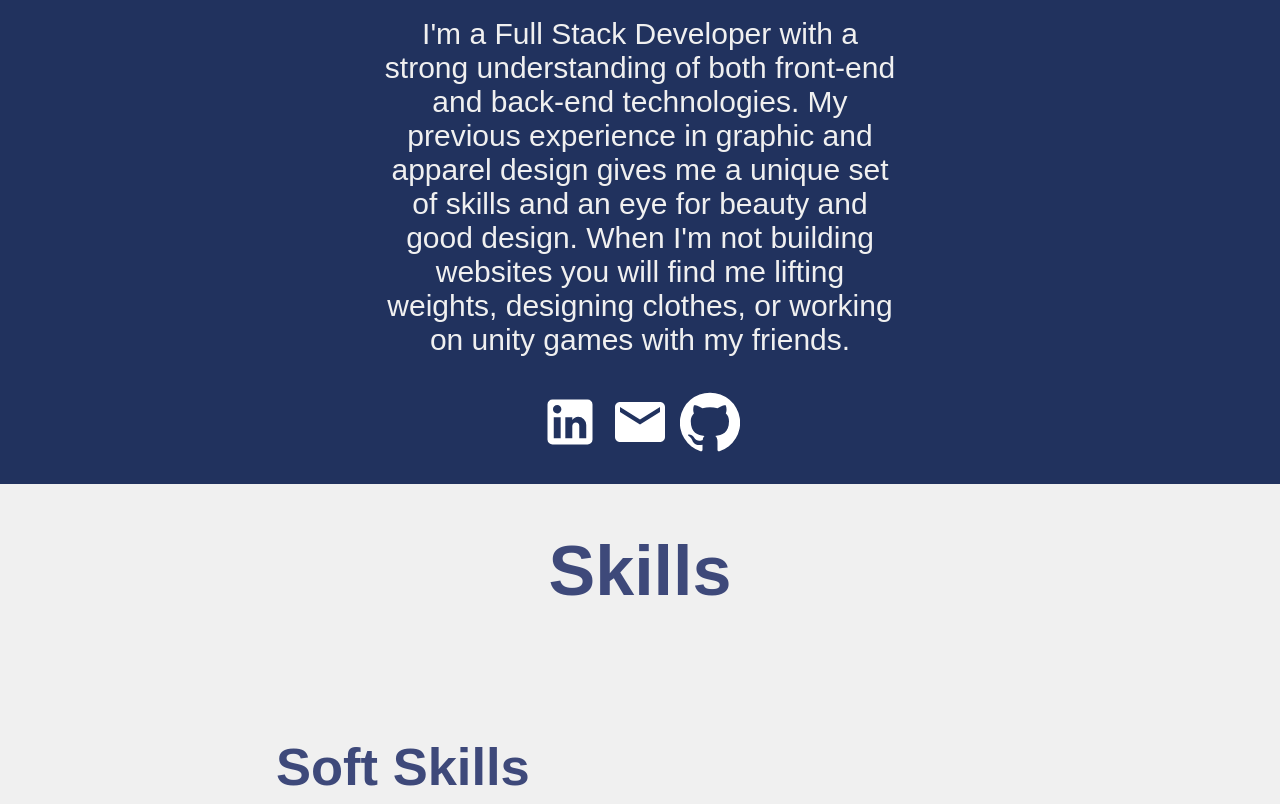
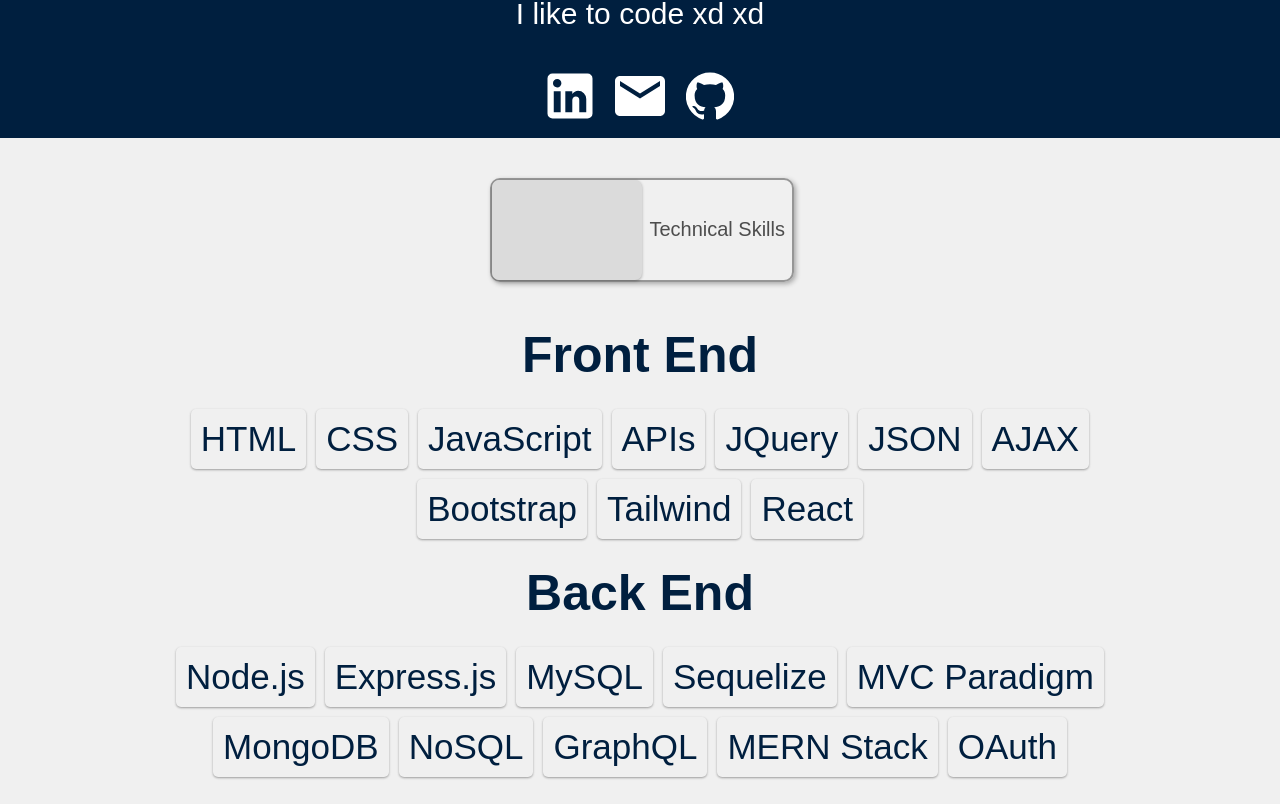
Before and after one commit to bantonneau/react-portfolio, a React (Create React App) app: page / in a window 1280 px wide. Shown: the part 316-1120 px from the top of the page. Built offline with nearby package versions, Linux system fonts and the light colour scheme.

Commit message:
Add site content and modify styling

```diff
--- /dev/null
+++ b/src/components/SoftSkills.js
@@ -0,0 +1,33 @@
+// SoftSkills.js
+import React from 'react'
+
+const softSkills = [
+    "Attention to Detail",
+    "Creativity",
+    "Problem Solving",
+    "Communication",
+    "Teamwork",
+    "Leadership",
+    "Relationship Building",
+    "Conflict Resolution",
+    "Adaptability",
+    "Integrity",
+    "Resilience"
+];
+
+const SoftSkills = () => {
+    return (
+        <div>
+            <h2>Professional Skills</h2>
+            <div className='skillsContainer'>
+                {softSkills.map((skill, index) => (
+                    <div className="skillTile" key={index}>
+                        {skill}
+                    </div>
+                ))}
+            </div>
+        </div>
+    )
+}
+
+export default SoftSkills
--- /dev/null
+++ b/src/components/TechnicalSkills.js
@@ -0,0 +1,75 @@
+// TechnicalSkills.js
+import React from 'react'
+
+export const frontendSkills = [
+    "HTML",
+    "CSS",
+    "JavaScript",
+    "APIs",
+    "JQuery",
+    "JSON",
+    "AJAX",
+    "Bootstrap",
+    "Tailwind",
+    "React",
+  ];
+
+export const backendSkills = [
+    "Node.js",
+    "Express.js",
+    "MySQL",
+    "Sequelize",
+    "MVC Paradigm",
+    "MongoDB",
+    "NoSQL",
+    "GraphQL",
+    "MERN Stack",
+    "OAuth"
+];
+
+const otherSkills = [
+    "Git",
+    "Heroku",
+    "Webpack",
+    "TypeScript",
+    "NPM",
+    "Jest",
+    "Agile Development"
+]
+
+
+
+const TechnicalSkills = () => {
+    return (
+        <div>
+            <h2>Front End</h2>
+            <div className='skillsContainer'>
+            {frontendSkills.map((skill, index) => (
+                <div className="skillTile" key={index}>
+                    {skill}
+                </div>
+            ))}
+            </div>
+
+            <h2>Back End</h2>
+            <div className='skillsContainer'>
+            {backendSkills.map((skill, index) => (
+                <div className="skillTile" key={index}>
+                    {skill}
+                </div>
+            ))}
+             </div>
+
+            <h2>Other</h2>
+            <div className='skillsContainer'>
+            {otherSkills.map((skill, index) => (
+                <div className="skillTile" key={index}>
+                    {skill}
+                </div>
+            ))}
+            </div>
+        </div>
+    )
+}
+
+export default TechnicalSkills
--- a/src/pages/Home.js
+++ b/src/pages/Home.js
@@ -1,35 +1,42 @@
-import React from 'react'
+import React, { useState } from 'react'
 import { LinkedIn, Email, GitHub } from '@material-ui/icons'
 import '../styles/Home.css'
+import TechnicalSkills from '../components/TechnicalSkills.js'
+import SoftSkills from '../components/SoftSkills.js'
 
 function Home() {
+
+  const [showTechnical, setShowTechnical] = useState(true);
+
   return (
     <div className='home'>
       <div className='about'>
         <h2>Hi, My Name is Ben</h2>
         <div className='prompt'>
           <p>
-            I'm a Full Stack Developer with a strong understanding of both front-end and back-end technologies. My previous experience in graphic and apparel design gives me a unique set of skills and an eye for beauty and good design. When I'm not building websites you will find me lifting weights, designing clothes, or working on unity games with my friends.
+            I like to code xd xd
+            {/* I'm a Full Stack Developer with a strong understanding of both front-end and back-end technologies. My previous experience in graphic and apparel design gives me a unique set of skills and an eye for beauty and good design. When I'm not building websites you will find me lifting weights, designing clothes, or working on unity games with my friends. */}
           </p>
           <LinkedIn />
           <Email />
-          <GitHub />
+          <GitHub className='githubIcon' />
         </div>
       </div>
       {/*Make an array of technical skills and soft skills and map them to tile components */}
       {/*Add toggle to switch between technical and soft skills, with nice tile fade in animation when switching? */}
       <div className='skills'>
-        <h1>Skills</h1>
-        <ol className='list'>
-          <li className='item'>
-            <h2> </h2>
-            <span> </span>
-          </li>
-          <li className='item'>
-            <h2> Soft Skills</h2>
-            <span> </span>
-          </li>
-        </ol>
+
+        <div className="toggleContainer">
+          <label className="toggle">
+            <input type="checkbox" onChange={() => setShowTechnical(!showTechnical)} />
+            <span className="slider"></span>
+            <span className="labels" data-on="Soft Skills" data-off="Technical Skills"></span>
+          </label>
+        </div>
+
+        <div className="skillsContainer">
+          {showTechnical ? <TechnicalSkills /> : <SoftSkills />}
+        </div>
       </div>
     </div>
   )
--- a/src/styles/Home.css
+++ b/src/styles/Home.css
@@ -1,26 +1,32 @@
+:root {
+  --mainColor: #001F3F;
+  --accentColor: white;
+  --mainText: #0074D9;
+  --accentText: rgb(232, 232, 149);
+}
+
 .home {
   width: 100%;
   align-items: center;
   font-family: "Arial", sans-serif;
-    color: #3e497a;
+  color: var(--mainColor);
 }
 
 .about {
   width: 100%;
-    height: calc(100vh - 100px);
   display: flex;
   flex-direction: column;
   justify-content: center;
   align-items: center;
   text-align: center;
-    background-color: #21325e;
-    color: #f0f0f0;
+  background-color: var(--mainColor);
+  color: var(--accentColor);
 }
 
 .about h2 {
   font-family: "Segoe UI", Tahoma, Geneva, Verdana, sans-serif;
   font-size: 80px;
-    color: #e9d35b;
+  color: var(--accentText);
   height: 50px;
 }
 
@@ -28,10 +34,15 @@
   width: 40%;
   font-size: 30px;
 }
+
 .prompt svg {
   font-size: 60px;
   margin: 5px;
-    color: white;
+  color: var(--accentColor);
+}
+
+.githubIcon {
+  transform: scale(0.8);
 }
 
 .skills {
@@ -44,7 +55,7 @@
 }
 
 .skills h1 {
-    color: #3e497a;
+  color: var(--mainText);
 }
 
 .skills .list {
@@ -56,6 +67,124 @@
   font-size: 20px;
 }
 
+.skills {
+  text-align: center;
+}
+
+.list {
+  padding: 0;
+}
+
+.skills h2 {
+  font-size: 50px;
+  margin: 20px 0 20px 0;
+}
+
+.toggleContainer {
+  /* Using the shorthand property */
+margin: 40px 0 20px 0;
+}
+
+.toggle {
+  /* --width: 80px;
+  --height: calc(var(--width) / 3); */
+
+  position: relative;
+  display: inline-block;
+  width: 300px;
+  height: 100px;
+  border-radius: 10px;
+  cursor: pointer;
+}
+
+.toggle input {
+  display: none;
+}
+
+.toggle .slider {
+  position: absolute;
+  top: 0;
+  left: 0;
+  width: 100%;
+  height: 100%;
+  border-radius: 10px;
+  border: 2px solid #969696;
+  box-shadow: 2px 2px 5px rgba(0, 0, 0, 0.3);
+  transition: all 0.4s ease-in-out;
+}
+
+.toggle .slider::before {
+  content: "";
+  position: absolute;
+  top: 0px;
+  left: 0px;
+  width: 150px;
+  height: 100px;
+  border-radius: 7px;
+  background-color: #dbdbdb;
+  box-shadow: 0px 1px 3px rgba(0, 0, 0, 0.3);
+  transition: all 0.4s ease-in-out;
+}
+
+.toggle input:checked+.slider::before {
+  transform: translateX(150px);
+}
+
+.toggle .labels {
+  position: absolute;
+  top: 0px;
+  left: 0;
+  width: 100%;
+  height: 100%;
+  color: #4d4d4d;
+  font-size: 20px;
+  font-family: sans-serif;
+  transition: all 0.4s ease-in-out;
+}
+
+.toggle .labels::after {
+  content: attr(data-off);
+  position: absolute;
+  top: 40px;
+  right: 5px;
+  opacity: 1;
+  transition: all 0.4s ease-in-out;
+}
+
+.toggle .labels::before {
+  content: attr(data-on);
+  position: absolute;
+  top: 40px;
+  left: 25px;
+  opacity: 0;
+  transition: all 0.4s ease-in-out;
+}
+
+.toggle input:checked~.labels::after {
+  opacity: 0;
+}
+
+.toggle input:checked~.labels::before {
+  opacity: 1;
+}
+
+  .skillTile {
+    background-color: #f0f0f0;
+    padding: 10px;
+    margin: 5px;
+    border-radius: 5px;
+    box-shadow: 0 1px 3px rgba(0,0,0,0.12), 0 1px 2px rgba(0,0,0,0.24);
+  }
+
+  .skillsContainer {
+    display: flex;
+    flex-wrap: wrap;
+    justify-content: center;
+    margin: 0 6vw 0 6vw;
+  }
+
+
+
 @media only screen and (max-width: 600px) {
   .about h2 {
     font-size: 40px;
@@ -66,15 +195,4 @@
     font-size: 20px;
     width: 80%;
   }
-
-    .skills {
-      text-align: center;
 }
-    .list {
-      padding: 0;
-    }
-
-    .skills h2 {
-      font-size: 30px;
-    }
-  }
--- a/src/styles/ProjectDisplay.css
+++ b/src/styles/ProjectDisplay.css
@@ -1,3 +1,10 @@
+:root {
+  --mainColor: #001F3F;
+  --accentColor: white;
+  --mainText: #0074D9;
+  --accentText: rgb(232, 232, 149);
+}
+
 .project {
     width: 100%;
     height: calc(100vh - 100px);
@@ -9,7 +16,7 @@
 
   .project h1 {
     margin-top: 50px;
-    color: #3e497a;
+    color: var(--mainColor);
     font-size: 35px;
   }
   .project img {
@@ -19,10 +26,10 @@
 
   .project p {
     font-size: 40px;
-    color: #3e497a;
+    color: var(--mainColor);
   }
 
   .project svg {
     font-size: 60px;
-    color: #3e497a;
+    color: var(--mainColor);
   }
--- a/src/styles/Projects.css
+++ b/src/styles/Projects.css
@@ -1,3 +1,10 @@
+:root {
+  --mainColor: #001F3F;
+  --accentColor: white;
+  --mainText: #0074D9;
+  --accentText: rgb(232, 232, 149);
+}
+
 .projects {
     width: 100%;
     height: auto;
@@ -8,7 +15,7 @@
   }
   .projects .projectTitle {
     text-align: center;
-    color: #3e497a;
+    color: var(--mainColor);
     font-size: 60px;
     font-weight: bolder;
   }
--- a/src/styles/footer.css
+++ b/src/styles/footer.css
@@ -1,7 +1,14 @@
+:root {
+  --mainColor: #001F3F;
+  --accentColor: white;
+  --mainText: #0074D9;
+  --accentText: rgb(232, 232, 149);
+}
+
 .footer {
     width: 100%;
     height: 200px;
-    background: #21325e;
+    background: var(--mainColor);
     display: flex;
     justify-content: center;
     align-items: center;
@@ -11,14 +18,14 @@
   }
 
   .socialMedia svg {
-    color: white;
+    color: var(--accentColor);
     margin: 20px;
     font-size: 70px;
     cursor: pointer;
   }
 
   .footer p {
-    color: white;
+    color: var(--accentColor);
   }
 
   @media only screen and (max-width: 600px) {
--- a/src/styles/navbar.css
+++ b/src/styles/navbar.css
@@ -1,7 +1,14 @@
+:root {
+    --mainColor: #001F3F;
+    --accentColor: white;
+    --mainText: #0074D9;
+    --accentText: rgb(232, 232, 149);
+}
+
 .navbar {
     width: 100%;
     height: 100px;
-    background: rgb(74, 28, 199);
+    background: var(--mainColor);
 }
 
 .links {
@@ -10,7 +17,7 @@
     display: flex;
     align-items: center;
     justify-content: center;
-    color: white;
+    color: var(--accentColor);
 }
 
 .navbar a {
@@ -36,7 +43,7 @@
     margin-right: 20px;
     background-color: transparent;
     border: none;
-    color: white;
+    color: var(--accentColor);
     cursor: pointer;
 }
 
```
Also changed, not shown: src/helpers/Skills.js (added, +30 -0 lines). Lines whose indentation alone changed are shown as unchanged.
